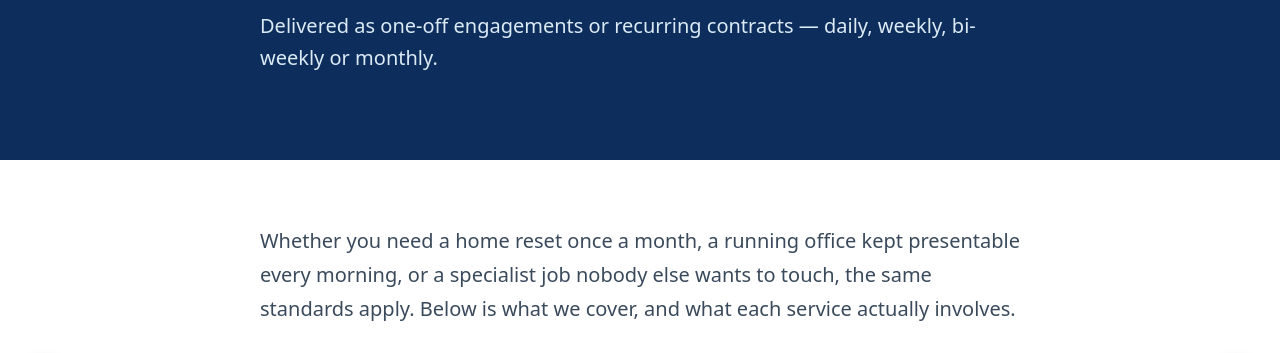
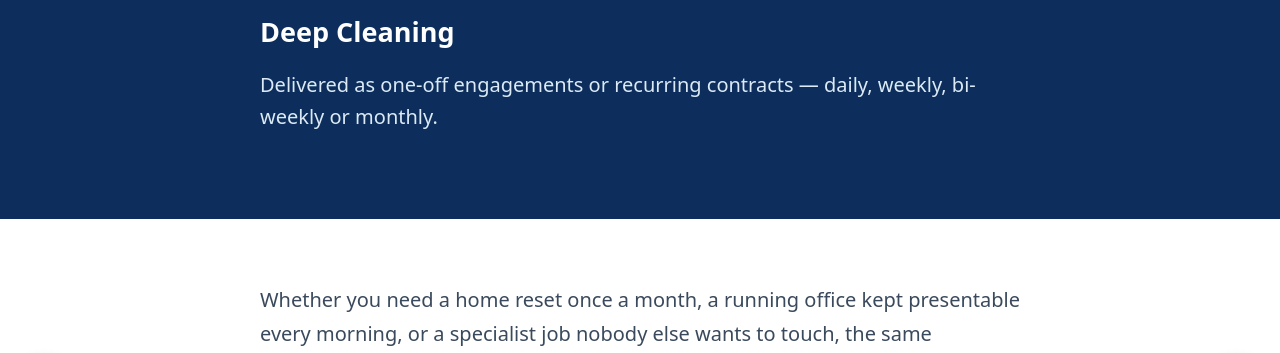
Before and after one commit to mbstyles2/spotcareV1, a plain HTML site: page pages/services.html in a window 1280 px wide. Shown: the part 346-699 px from the top of the page. Drawn offline with Linux system fonts and the light colour scheme.

Commit message:
Update services.html

```diff
--- a/pages/services.html
+++ b/pages/services.html
@@ -23,7 +23,7 @@
 <a class="sc-wa" href="https://wa.me/2349036165264" title="Chat with us on WhatsApp"><img src="../assets/icons/whatsapp-float.png" alt="Chat with Spotless Care on WhatsApp"></a>
 <a class="sc-quote" href="contact.html" title="Request a quotation"><img src="../assets/icons/quote-float.png" alt="Request a quotation"></a>
 <main id="main">
-<section class="sec hero"><div class="in"><h1>Our Services</h1><p>Delivered as one-off engagements or recurring contracts — daily, weekly, bi-weekly or monthly.</p></div></section>
+<section class="sec hero"><div class="in"><h1>Our Services: <h2>Deep Cleaning</h2></h1><p>Delivered as one-off engagements or recurring contracts — daily, weekly, bi-weekly or monthly.</p></div></section>
 <section class="sec bg-white">
     <div class="in prose">
         <p class="intro">Whether you need a home reset once a month, a running office kept presentable every morning, or a specialist job nobody else wants to touch, the same standards apply. Below is what we cover, and what each service actually involves.</p>
```
